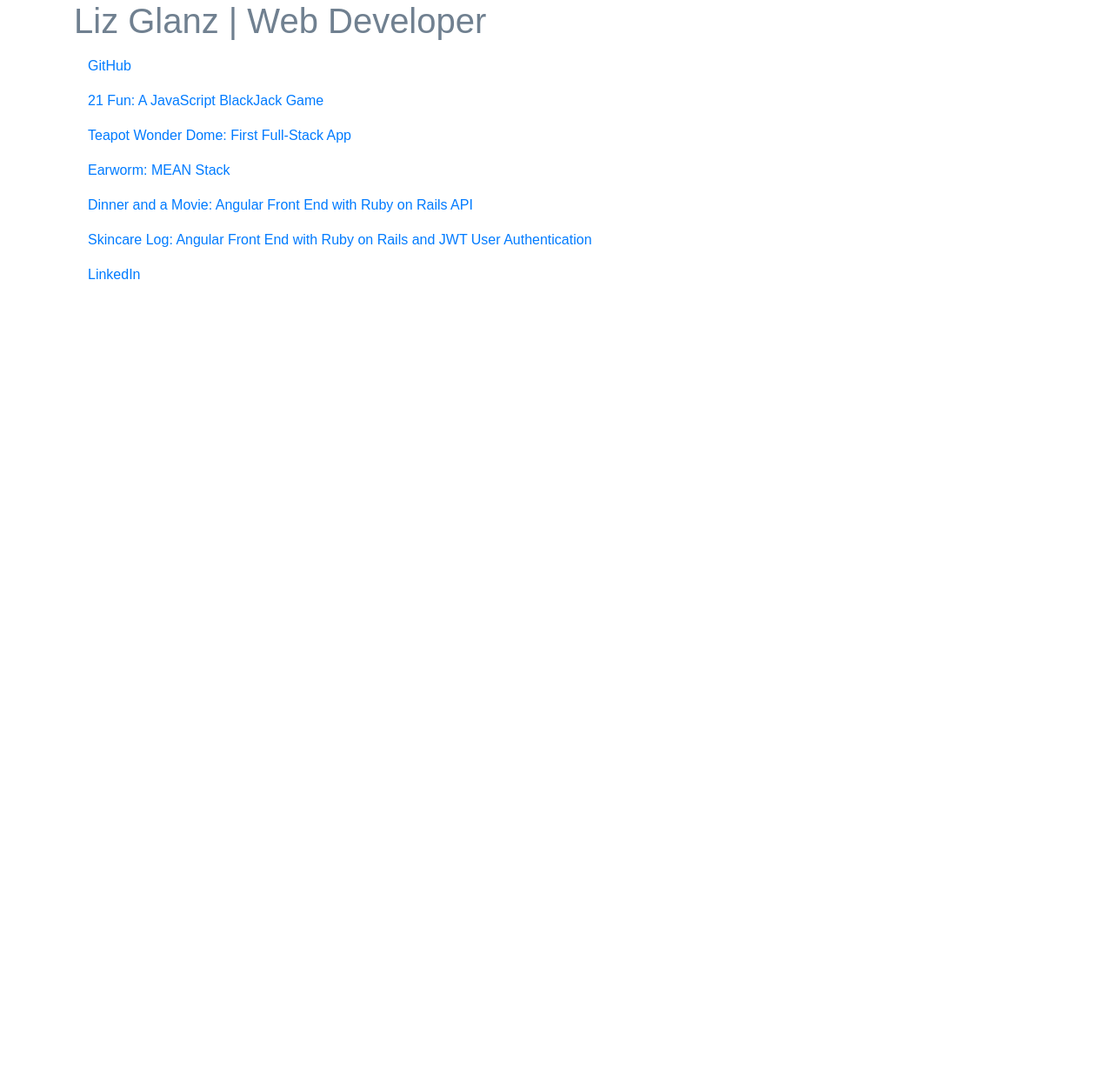
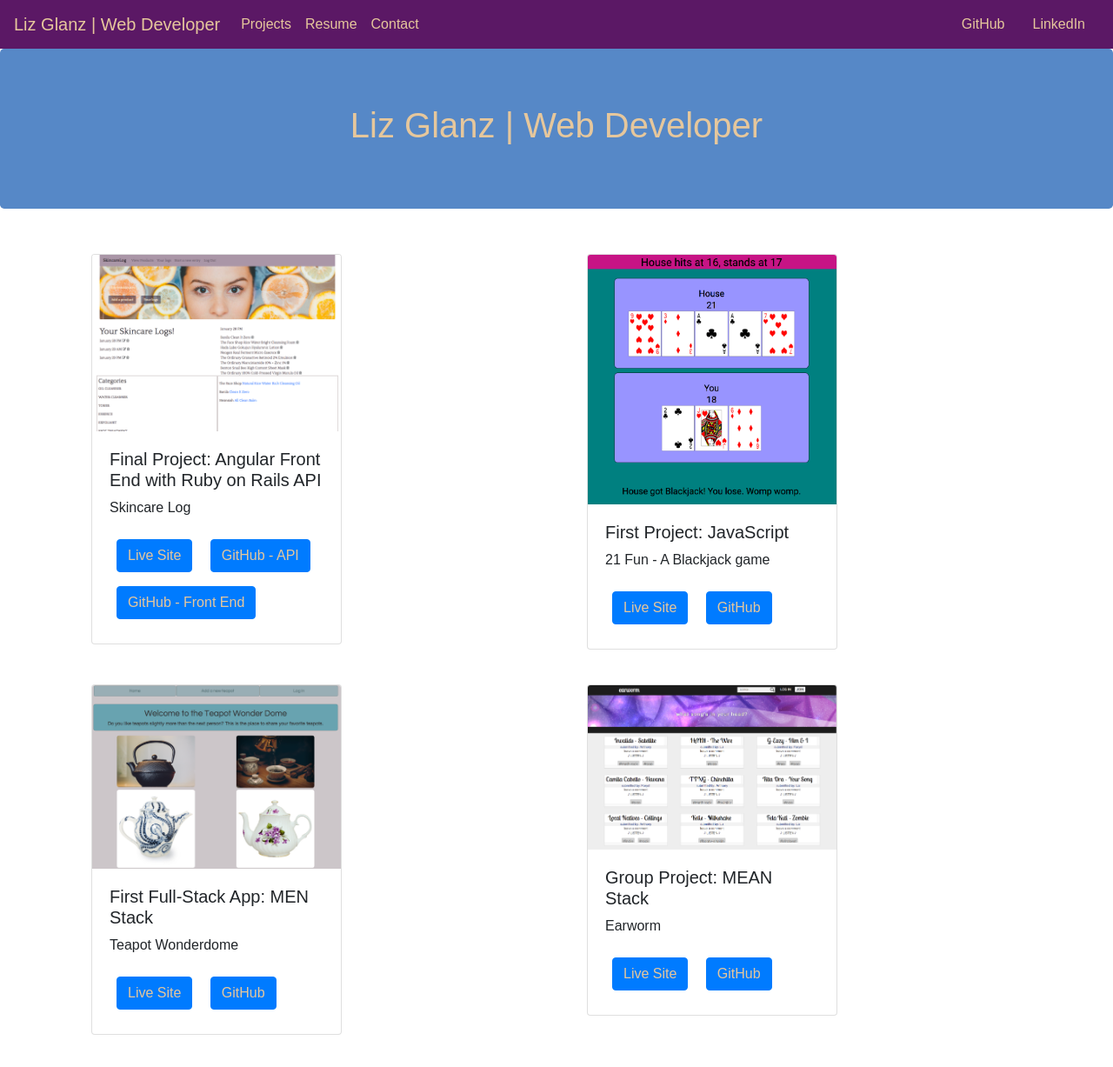
Before and after one commit to liziscurious/liziscurious.github.io, a plain HTML site: page index.html in a window 1280 px wide. Shown: the top 1227 px of the page at 87% size. Before the commit the page ends 800 px from the top, so only its background shows below. Drawn offline with nearby package versions, Linux system fonts and the light colour scheme; a web font is replaced by a local one.

Commit message:
Projects and resume added

```diff
--- a/css/style.css
+++ b/css/style.css
@@ -1,7 +1,37 @@
-h1 {
-  color: SlateGrey;
-}
-
 * {
   font-family: 'Palanquin', sans-serif !important;
 }
+
+h1 {
+  color: #E6C79C;
+}
+
+a{
+  color: #E6C79C !important;
+}
+
+.navbar {
+  background-color: #5B1865;
+}
+
+.jumbotron {
+  background-color: #5688C7;
+  text-align: center;
+}
+
+#two {
+  background-color: #470024;
+}
+
+#three {
+  background-color: #2C5784;
+}
+
+.card {
+  width: 18rem;
+  margin: 20px;
+}
+
+.btn {
+  margin: 8px;
+}
--- a/index.html
+++ b/index.html
@@ -4,31 +4,111 @@
   <!-- Required meta tags -->
   <meta charset="utf-8">
   <meta name="viewport" content="width=device-width, initial-scale=1, shrink-to-fit=no">
+  <title>Liz Glanz | Web Developer</title>
 
   <!-- Bootstrap CSS -->
   <link rel="stylesheet" href="https://maxcdn.bootstrapcdn.com/bootstrap/4.0.0/css/bootstrap.min.css" integrity="sha384-Gn5384xqQ1aoWXA+058RXPxPg6fy4IWvTNh0E263XmFcJlSAwiGgFAW/dAiS6JXm" crossorigin="anonymous">
   <link href="https://fonts.googleapis.com/css?family=Palanquin:200" rel="stylesheet">
   <link rel="stylesheet" href="css/style.css">
-
-  <script type="text/javascript" src="js/app.js"></script>
-
-  <base href="/" target="_blank">
-
-  <title>Liz Glanz | Web Developer</title>
+  <!-- <script type="text/javascript" src="js/app.js"></script> -->
 </head>
 <body>
-  <div class="container">
-    <h1>Liz Glanz | Web Developer</h1>
+  <div>
 
-    <nav class="nav flex-column">
-      <a class="nav-link active" href="https://github.com/liziscurious">GitHub</a>
-      <a class="nav-link" href="https://liziscurious.github.io/congenial-ghost/">21 Fun: A JavaScript BlackJack Game</a>
-      <a class="nav-link" href="https://teapot-wonder-dome.herokuapp.com/">Teapot Wonder Dome: First Full-Stack App</a>
-      <a class="nav-link" href="https://earworm.herokuapp.com/">Earworm: MEAN Stack</a>
-      <a class="nav-link" href="https://awesome-dinner-and-movie.herokuapp.com/">Dinner and a Movie: Angular Front End with Ruby on Rails API</a>
-      <a class="nav-link" href="https://skincare-log.herokuapp.com/">Skincare Log: Angular Front End with Ruby on Rails and JWT User Authentication</a>
-      <a class="nav-link" href="https://www.linkedin.com/in/lizglanz/">LinkedIn</a>
+    <nav class="navbar navbar-expand-lg navbar-light">
+      <button class="navbar-toggler" type="button" data-toggle="collapse" data-target="#navbarTogglerDemo01" aria-controls="navbarTogglerDemo01" aria-expanded="false" aria-label="Toggle navigation">
+        <span class="navbar-toggler-icon"></span>
+      </button>
+      <div class="navbar-collapse collapse" id="navbarTogglerDemo01">
+        <a class="navbar-brand" href="#">Liz Glanz | Web Developer</a>
+        <ul class="navbar-nav mr-auto">
+          <li class="nav-item">
+            <a class="nav-link" href="#projects">Projects</a>
+          </li>
+          <li class="nav-item">
+            <a class="nav-link" href="srcs/resume.pdf" target="_blank">Resume</a>
+          </li>
+          <li class="nav-item">
+            <a class="nav-link" href="mailto:liz@lizglanz.com" target="_blank">Contact</a>
+          </li>
+        </ul>
+        <a class="nav-link" href="https://github.com/liziscurious" target="_blank">GitHub</a>
+        <a class="nav-link" href="https://www.linkedin.com/in/lizglanz/" target="_blank">LinkedIn</a>
+      </div>
     </nav>
+
+    <div class="jumbotron">
+      <h1>Liz Glanz | Web Developer</h1>
+    </div>
+
+    <div id="projects" class="container">
+      <div class="row">
+
+        <div class="col-sm-6">
+          <div class="card">
+            <img src="srcs/skincare-log.png" class="card-img-top" alt="Card image cap">
+            <div class="card-body">
+              <h5>Final Project: Angular Front End with Ruby on Rails API</h5>
+              <p>Skincare Log</p>
+              <a class="btn btn-primary" href="https://awesome-dinner-and-movie.herokuapp.com/" target="_blank">Live Site</a>
+              <a class="btn btn-primary" href="https://github.com/liziscurious/skincare-log-api">GitHub - API</a>
+              <a class="btn btn-primary" href="https://github.com/liziscurious/skincare-log" target="_blank">GitHub - Front End</a>
+            </div>
+          </div>
+        </div>
+
+        <div class="col-sm-6">
+          <div class="card">
+            <img src="srcs/21-fun.png" class="card-img-top" alt="Card image cap">
+            <div class="card-body">
+              <h5>First Project: JavaScript</h5>
+              <p>21 Fun - A Blackjack game</p>
+              <a class="btn btn-primary" href="https://liziscurious.github.io/congenial-ghost" target="_blank">Live Site</a>
+              <a class="btn btn-primary" href="https://github.com/liziscurious/congenial-ghost" target="_blank">GitHub</a>
+            </div>
+          </div>
+        </div>
+
+        <div class="col-sm-6">
+          <div class="card">
+            <img src="srcs/teapots.png" class="card-img-top" alt="Card image cap">
+            <div class="card-body">
+              <h5>First Full-Stack App: MEN Stack</h5>
+              <p>Teapot Wonderdome</p>
+              <a class="btn btn-primary" href="https://teapot-wonder-dome.herokuapp.com/" target="_blank">Live Site</a>
+              <a class="btn btn-primary" href="https://github.com/liziscurious/teapot-wonder-dome" target="_blank">GitHub</a>
+            </div>
+          </div>
+        </div>
+
+        <div class="col-sm-6">
+          <div class="card">
+            <img src="srcs/earworm.png" class="card-img-top" alt="Card image cap">
+            <div class="card-body">
+              <h5>Group Project: MEAN Stack</h5>
+              <p>Earworm</p>
+              <a class="btn btn-primary" href="https://earworm.herokuapp.com/" target="_blank">Live Site</a>
+              <a class="btn btn-primary" href="https://github.com/anth0nyj/earworm" target="_blank">GitHub</a>
+            </div>
+          </div>
+        </div>
+
+        <div class="col-sm-6">
+          <div class="card">
+            <img src="srcs/dinner-movie.png" class="card-img-top" alt="Card image cap">
+            <div class="card-body">
+              <h5>Group Project: Angular Front End with Ruby on Rails API</h5>
+              <p>Dinner and a Movie</p>
+              <a class="btn btn-primary" href="https://awesome-dinner-and-movie.herokuapp.com/" target="_blank">Live Site</a>
+              <a class="btn btn-primary" href="https://github.com/madsray/review_this_backend">GitHub - API</a>
+              <a class="btn btn-primary" href="https://github.com/madsray/review_this_frontend" target="_blank">GitHub - Front End</a>
+            </div>
+          </div>
+        </div>
+
+      </div>
+    </div>
+
 
   </div>
 
```
Also changed, not shown: srcs/21-fun.png (added), srcs/dinner-movie.png (added), srcs/earworm.png (added), srcs/skincare-log.png (added), srcs/teapots.png (added), 1 other file.
